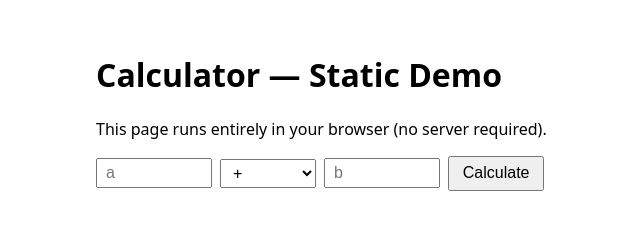
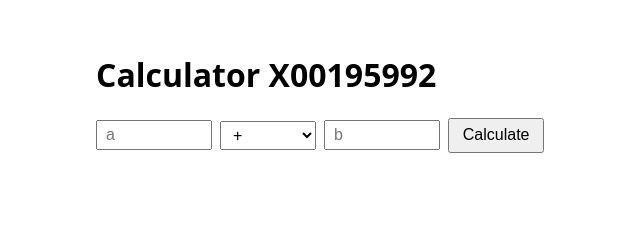
Before and after one commit to Colm-Callan/X00195992_CA3_DevOps, a plain HTML site: page docs/index.html in a window 1280 px wide. Shown: the whole page, without its empty margins (184-824 px from the left). Drawn offline with Linux system fonts and the light colour scheme.

Commit message:
Update index.html

```diff
--- a/docs/index.html
+++ b/docs/index.html
@@ -3,7 +3,7 @@
 <head>
   <meta charset="utf-8" />
   <meta name="viewport" content="width=device-width,initial-scale=1" />
-  <title>Calculator — Static Demo</title>
+  <title>Calculator X00195992</title>
   <style>
     body { font-family: system-ui, -apple-system, "Segoe UI", Roboto, Arial; padding: 2rem; max-width: 720px; margin: auto; }
     form { display:flex; gap:.5rem; align-items:center; flex-wrap:wrap; }
@@ -13,8 +13,7 @@
   </style>
 </head>
 <body>
-  <h1>Calculator — Static Demo</h1>
-  <p>This page runs entirely in your browser (no server required).</p>
+  <h1>Calculator X00195992</h1>
 
   <form id="calcForm">
     <input type="number" step="any" name="a" id="a" required placeholder="a">
```
